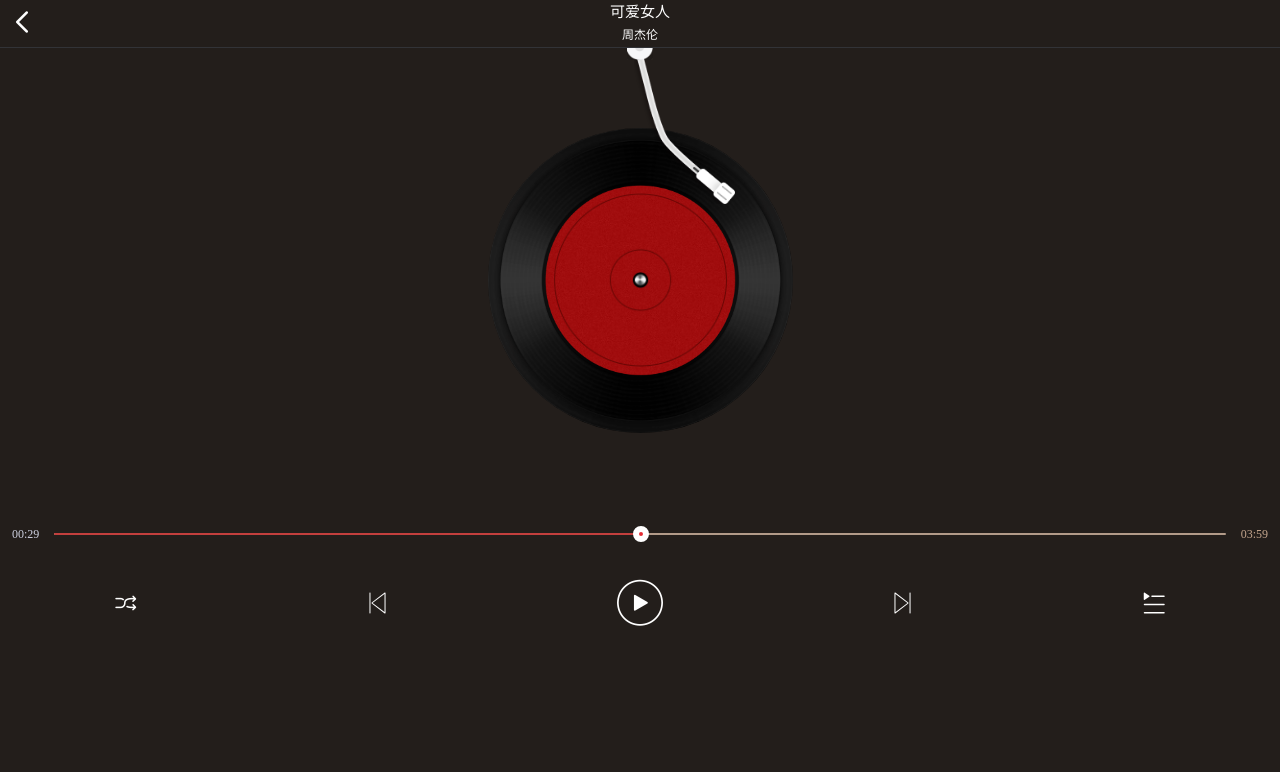
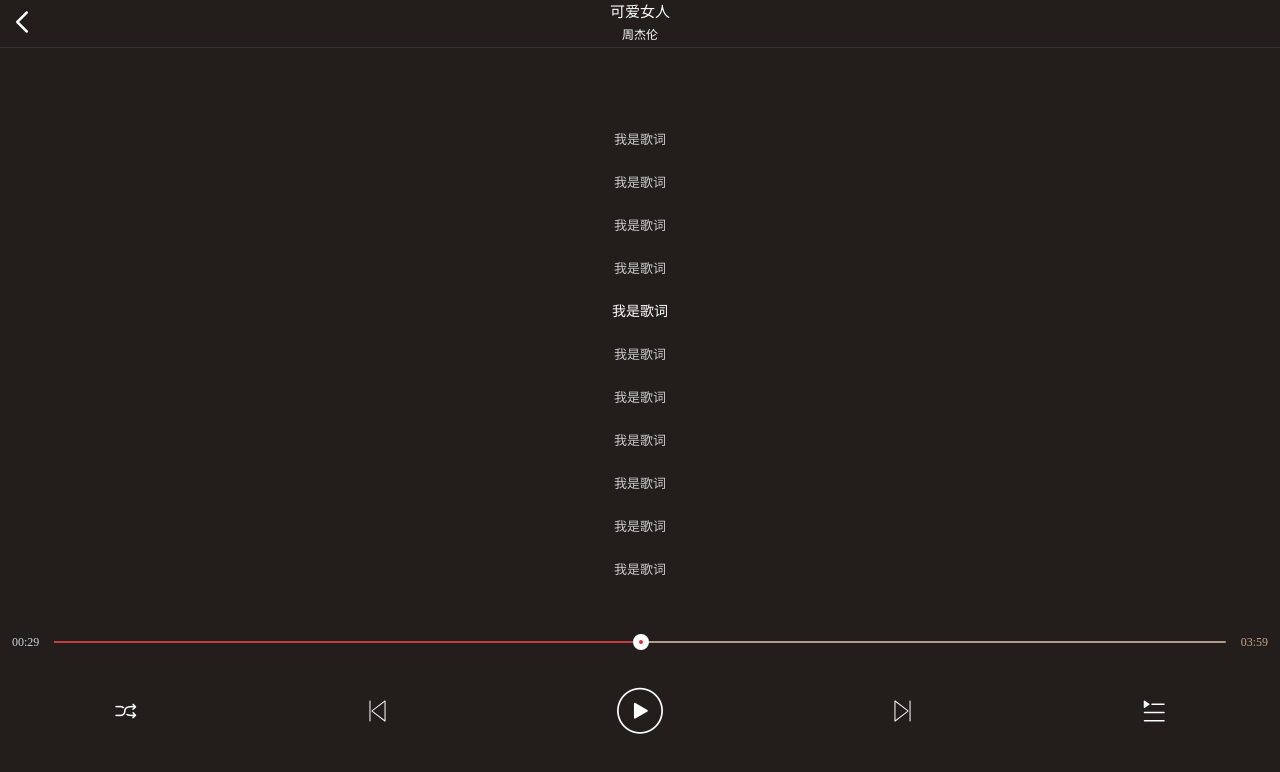
Before and after one commit to zbhgit/my-music, a React app: page / in a window 1280 px wide. Shown: the top 772 px of the page. Built offline with nearby package versions, Linux system fonts and the light colour scheme.

Commit message:
完成歌词样式布局

```diff
--- a/src/pages/player/lyric/disc.js
+++ b/src/pages/player/lyric/disc.js
@@ -13,6 +13,7 @@ export default class Disc extends Component {
   render() {
     return (
       <div className="disc">
+        <div className="cd-wrapper">
           <img className="half" src={half_circle} alt=""/>
           <img className="needle" src={needle_fix} alt=""/>
           <div className="circle-cd">
@@ -20,6 +21,38 @@ export default class Disc extends Component {
             <img src={discImg} alt=""/>
             <img src={disc_light} alt=""/>
           </div>
+        </div>
+        <div className="lyric-wrapper">
+          <ul>
+            <li>我是歌词</li>
+            <li>我是歌词</li>
+            <li>我是歌词</li>
+            <li>我是歌词</li>
+            <li className="current">我是歌词</li>
+            <li >我是歌词</li>
+            <li>我是歌词</li>
+            <li>我是歌词</li>
+            <li>我是歌词</li>
+            <li>我是歌词</li>
+            <li>我是歌词</li>
+            <li>我是歌词</li>
+            <li>我是歌词</li>
+            <li>我是歌词</li>
+            <li>我是歌词</li>
+            <li>我是歌词</li>
+            <li>我是歌词</li>
+            <li>我是歌词</li>
+            <li>我是歌词</li>
+            <li>我是歌词</li>
+            <li>我是歌词</li>
+            <li>我是歌词</li>
+            <li>我是歌词</li>
+            <li>我是歌词</li>
+            <li>我是歌词</li>
+            <li>我是歌词</li>
+          </ul>
+        </div>
+
         <div className="control-wrapper">
           <div className="control-bar">
             <span className="current-time">00:29</span>
--- a/src/pages/player/lyric/disc.scss
+++ b/src/pages/player/lyric/disc.scss
@@ -3,6 +3,9 @@
   overflow: hidden;
   border-top: 1px solid #323337;
   position: relative;
+  .cd-wrapper {
+    height:73.5vh;
+    display: none;
     .half {
       position: absolute;
       left: 50%;
@@ -23,8 +26,8 @@
     }
     .circle-cd {
       position: relative;
+      top:80px;
       margin: 0 auto;
-    margin-top: 80px;
       width: 305px;
       height: 305px;
       border-radius: 50%;
@@ -43,12 +46,33 @@
         }
       }
     }
+  }
+  .lyric-wrapper {
+    height:73.5vh;
+    color: #fff;
+    padding-top: 70px;
+    padding-bottom: 50px;
+    ul {
+      height:100%;
+      overflow: hidden;
+      text-align: center;
+      padding:0 20px;
+      font-size:13px;
+      line-height:43px;
+      li {
+        color: #cdc9ca;
+        &.current {
+          color: #ffffff;
+          font-size:14px;
+        }
+      }
+    }
+  }
   .control-wrapper {
     color: #fff;
     .control-bar {
       display: flex;
       align-items: center;
-      margin-top: 95px;
       .current-time {
         margin: 0 15px 0 12px;
         font-size: 12px;
--- /dev/null
+++ b/src/pages/search/hot_search/search.js
@@ -0,0 +1,3 @@
+/**
+ * Created by Z on 2017/12/22.
+ */
--- /dev/null
+++ b/src/pages/search/index.js
@@ -0,0 +1,3 @@
+/**
+ * Created by Z on 2017/12/22.
+ */
```
Also changed, not shown: src/pages/search/hot_search/search.scss (added). Lines whose indentation alone changed are shown as unchanged.
